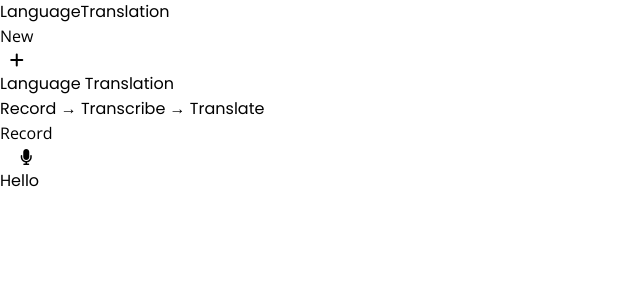
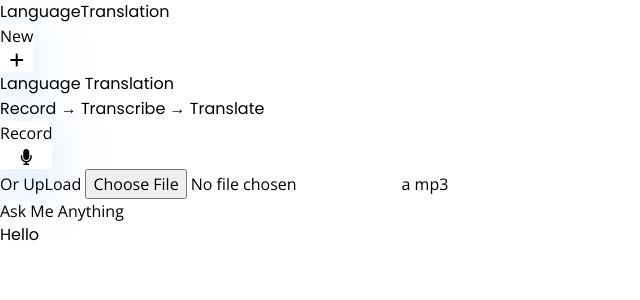
Before and after one commit to Sanalemba991/Hindi, a React (Vite) app: page / in a window 1280 px wide. Shown: the top 300 px of the page, without its empty margins (0-640 px from the left). Built offline with nearby package versions, Linux system fonts and the light colour scheme.

Commit message:
Main Page Ui full

```diff
--- a/src/components/Header.jsx
+++ b/src/components/Header.jsx
@@ -8,7 +8,8 @@ function Header() {
             Language
             <span className="text-blue-400 bold">Translation</span>
           </h1>
-          <button className="flex items-center gap-2">
+          <button className="flex items-center gap-2
+          specialBtn px-4 py-2 rounded-lg text-blue-400">
             <p>New</p>
             <i className="fa-solid fa-plus"></i>
           </button>
--- a/src/components/HomePage.jsx
+++ b/src/components/HomePage.jsx
@@ -6,11 +6,15 @@ function HomePage() {
     <h1 className='font-semibold text-6xl md:text-7xl'> Language <span className='text-blue-400 bold'>Translation</span></h1>
     <h3 className='font-medium md:text-lg'>Record <span className='text-blue-400'>&rarr;</span> Transcribe <span className='text-blue-400'>&rarr;</span> Translate</h3>
 
-    <button className='flex items-center text-base justify-between gap-4 mx-auto max-w-full my-4'>
-        <p>Record</p>
+    <button className='flex items-center text-base justify-between gap-4 mx-auto w-72 max-w-full my-4 specialBtn px-4 py-2 rounded-xl'>
+        <p className='text-blue-400'>Record</p>
 
     <i className="fa-solid fa-microphone"></i>
     </button>
+    <p className='text-base'> Or  <label className='text-blue-400 cursor-pointer hover:text-blue-600 duration-150'>
+      UpLoad <input className='hidden' type='file' accept='.mp3,.wave'>
+      </input></label> a mp3</p>
+      <p className='italic text-slate-500'> Ask Me Anything</p>
      </main>
 
 )
```
